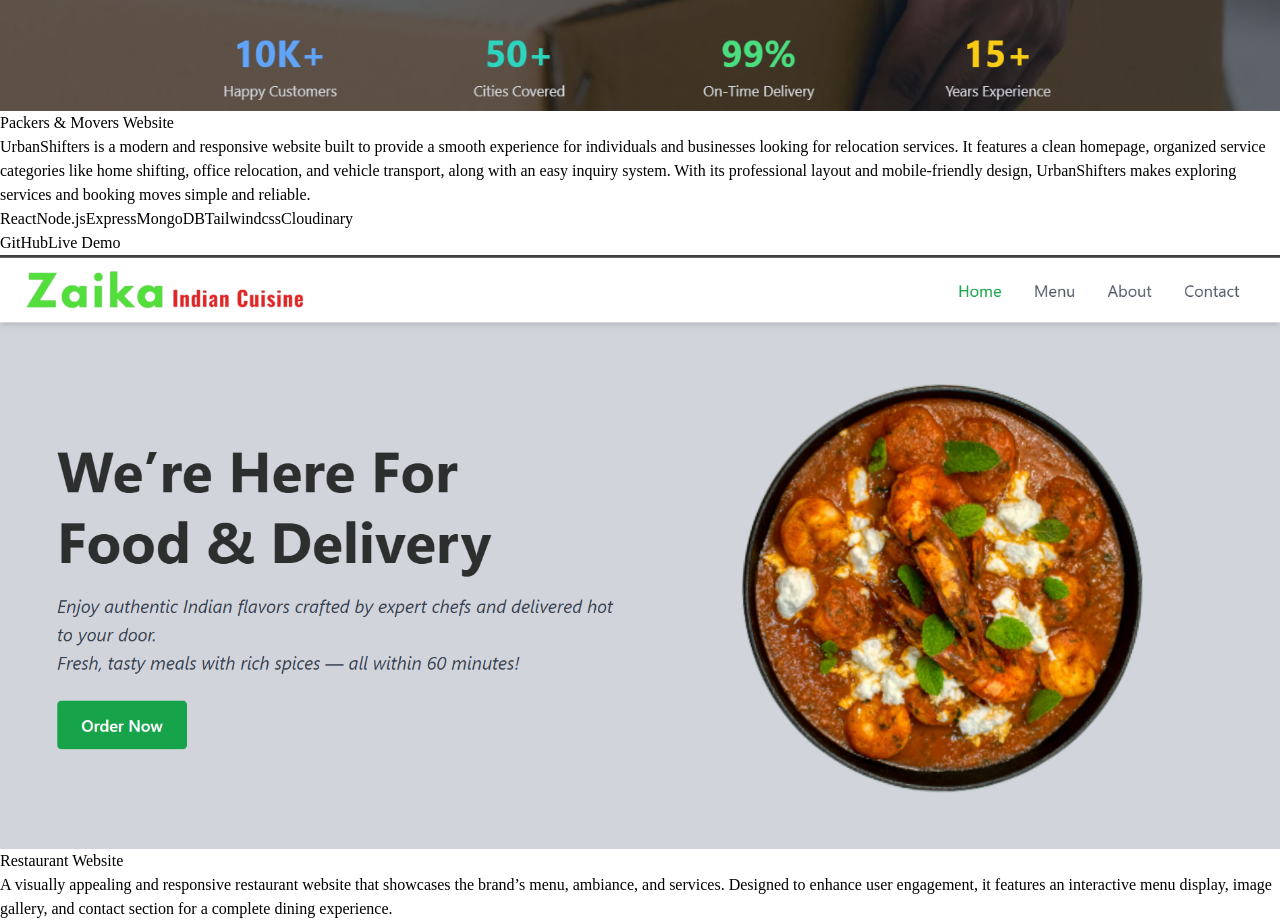
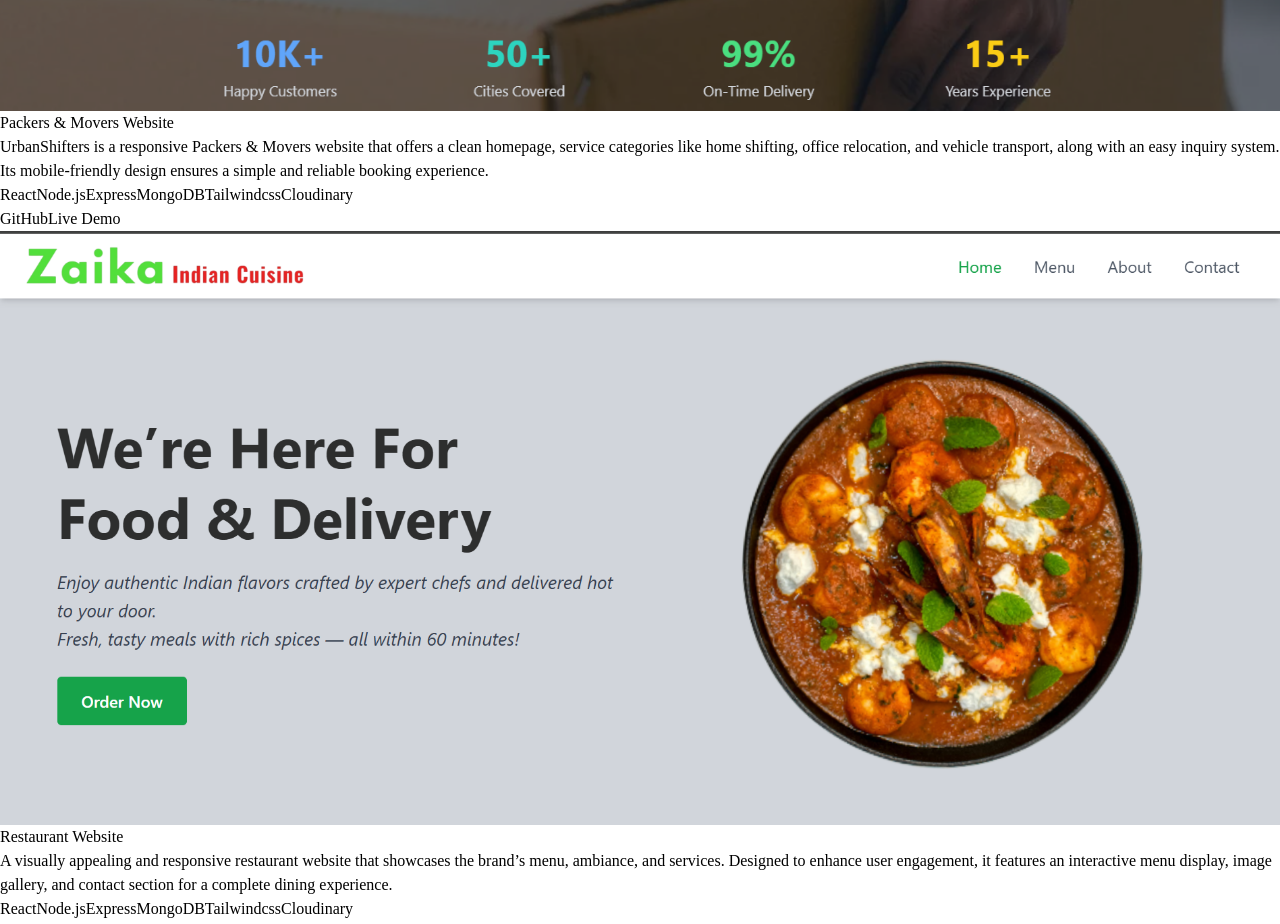
Before and after one commit to Shrutirawat27/Portfolio, a React (Vite) app: page / in a window 1280 px wide. Shown: the part 2021-2945 px from the top of the page. Built offline with nearby package versions, Linux system fonts and the light colour scheme.

Commit message:
Updated Project

```diff
--- a/src/components/Projects.jsx
+++ b/src/components/Projects.jsx
@@ -11,7 +11,7 @@ const projectsData = [
   {
     image: image1,
     title: "Packers & Movers Website",
-    description: "UrbanShifters is a modern and responsive website built to provide a smooth experience for individuals and businesses looking for relocation services. It features a clean homepage, organized service categories like home shifting, office relocation, and vehicle transport, along with an easy inquiry system. With its professional layout and mobile-friendly design, UrbanShifters makes exploring services and booking moves simple and reliable.",
+    description: "UrbanShifters is a responsive Packers & Movers website that offers a clean homepage, service categories like home shifting, office relocation, and vehicle transport, along with an easy inquiry system. Its mobile-friendly design ensures a simple and reliable booking experience.",
     technologies: ["React", "Node.js", "Express", "MongoDB", "Tailwindcss", "Cloudinary"],
     github: "https://github.com/Shrutirawat27/UrbanShifters_Frontend",
     demo: "https://urban-shifters-frontend.vercel.app/"
```
